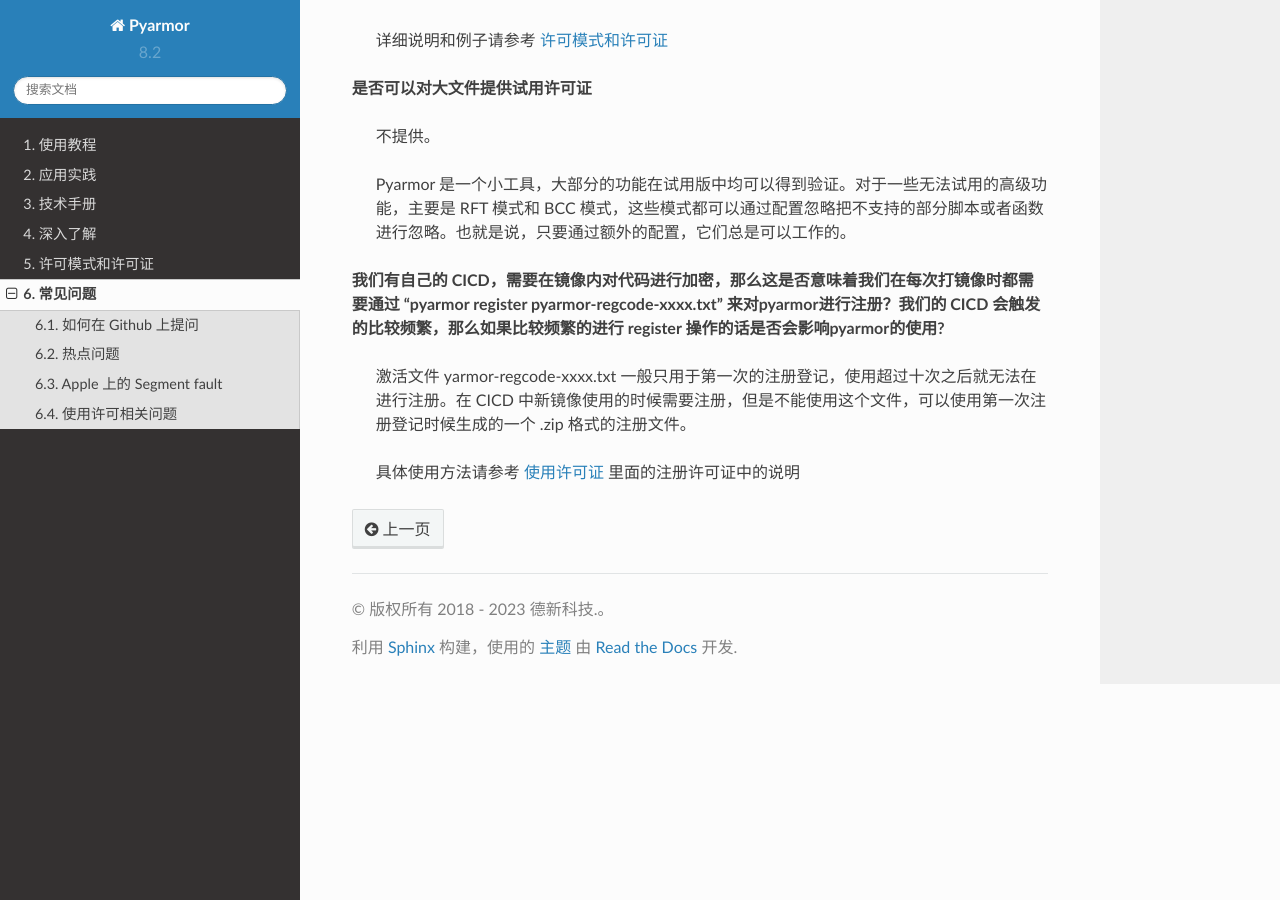
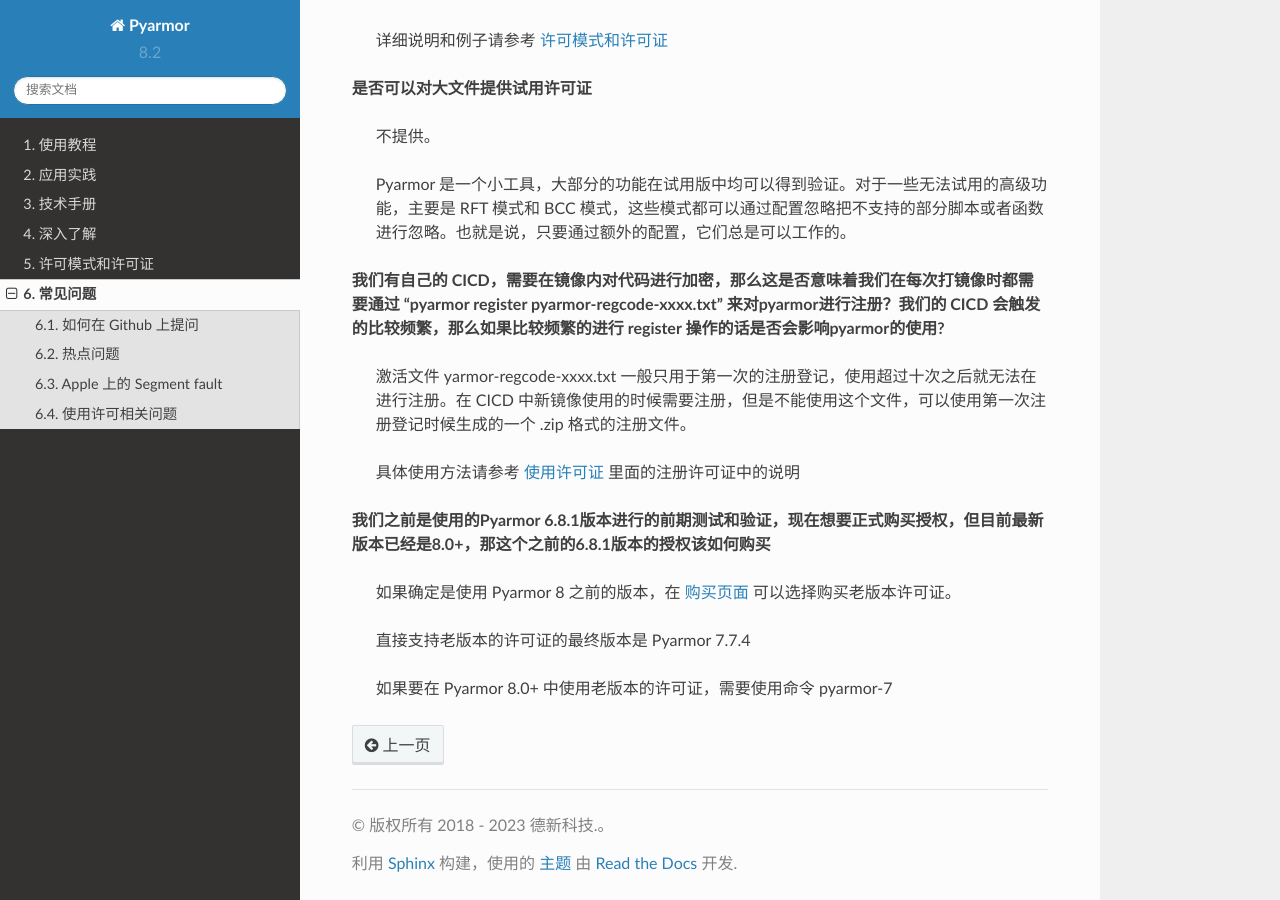
Before and after one commit to dashingsoft/pyarmor-docs-zh, a Sphinx documentation site: the page built from docs/questions.rst, in a window 1280 px wide and 900 px high, scrolled down 4761 px. Built offline with Sphinx 7.4.7 and the Read the Docs theme 2.0.0, drawn with Linux system fonts in a browser that asks for light colours.

Commit message:
增加老版本许可证购买说明

```diff
--- a/docs/questions.rst
+++ b/docs/questions.rst
@@ -196,4 +196,14 @@
 
   具体使用方法请参考 :doc:`how-to/register` 里面的注册许可证中的说明
 
+**我们之前是使用的Pyarmor 6.8.1版本进行的前期测试和验证，现在想要正式购买授权，但目前最新版本已经是8.0+，那这个之前的6.8.1版本的授权该如何购买**
+
+  如果确定是使用 Pyarmor 8 之前的版本，在 `购买页面`__ 可以选择购买老版本许可证。
+
+  直接支持老版本的许可证的最终版本是 Pyarmor 7.7.4
+
+  如果要在 Pyarmor 8.0+ 中使用老版本的许可证，需要使用命令 pyarmor-7
+
+  __ https://pyarmor.dashingsoft.com/cart/order.html
+
 .. include:: _common_definitions.txt
```
